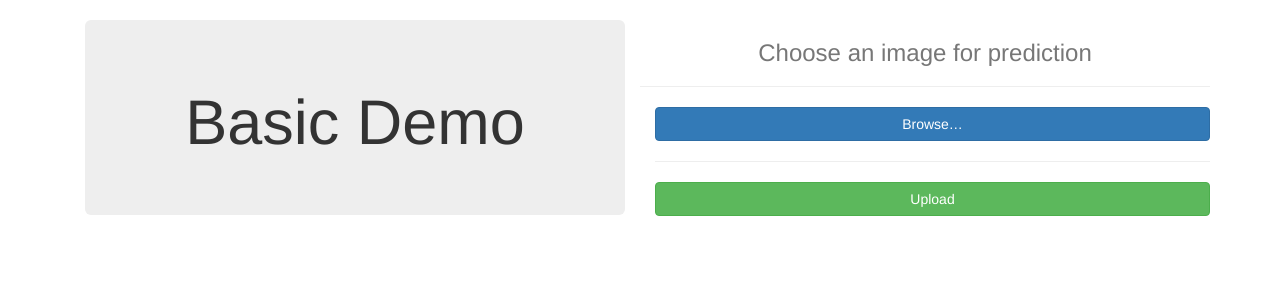
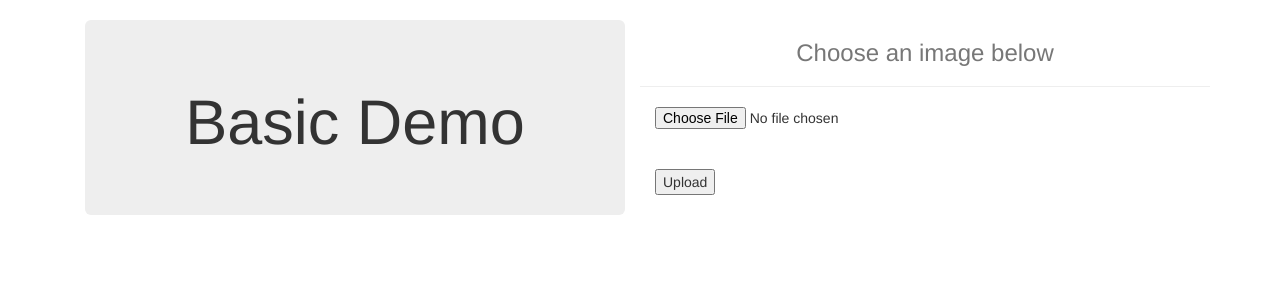
Before and after one commit to shengdade/ECE1779, a Flask app: template ImagePrediction/app/templates/index.html in a window 1280 px wide. Shown: the top 300 px of the page. Run offline with Flask 2, Linux system fonts and the light colour scheme; the template is opened without the code that fills it, so the values that code supplies are empty; some libraries are stand-ins or nearby versions.

Commit message:
modify layout

```diff
--- a/ImagePrediction/app/templates/index.html
+++ b/ImagePrediction/app/templates/index.html
@@ -13,7 +13,7 @@
     </div>
 
     <div class="header text-center">
-        <h3 class="text-muted">Choose an image for prediction</h3>
+        <h3 class="text-muted">Choose an image below</h3>
     </div>
     <hr/>
 
@@ -21,14 +21,8 @@
 
         <form action="{{ url_for('upload') }}" method="post" enctype="multipart/form-data">
             <div class="col-lg-6 col-sm-6 col-12">
-                <label class="btn btn-block btn-primary">
-                    Browse&hellip; <input type="file" name="file" style="display: none;">
-                </label>
-                <hr/>
-
-                <label class="btn btn-block btn-success">
-                    Upload<input type="submit" style="display: none;">
-                </label>
+                <input type="file" name="file"><br/><br/>
+                <input type="submit" value="Upload">
             </div>
         </form>
 
```
